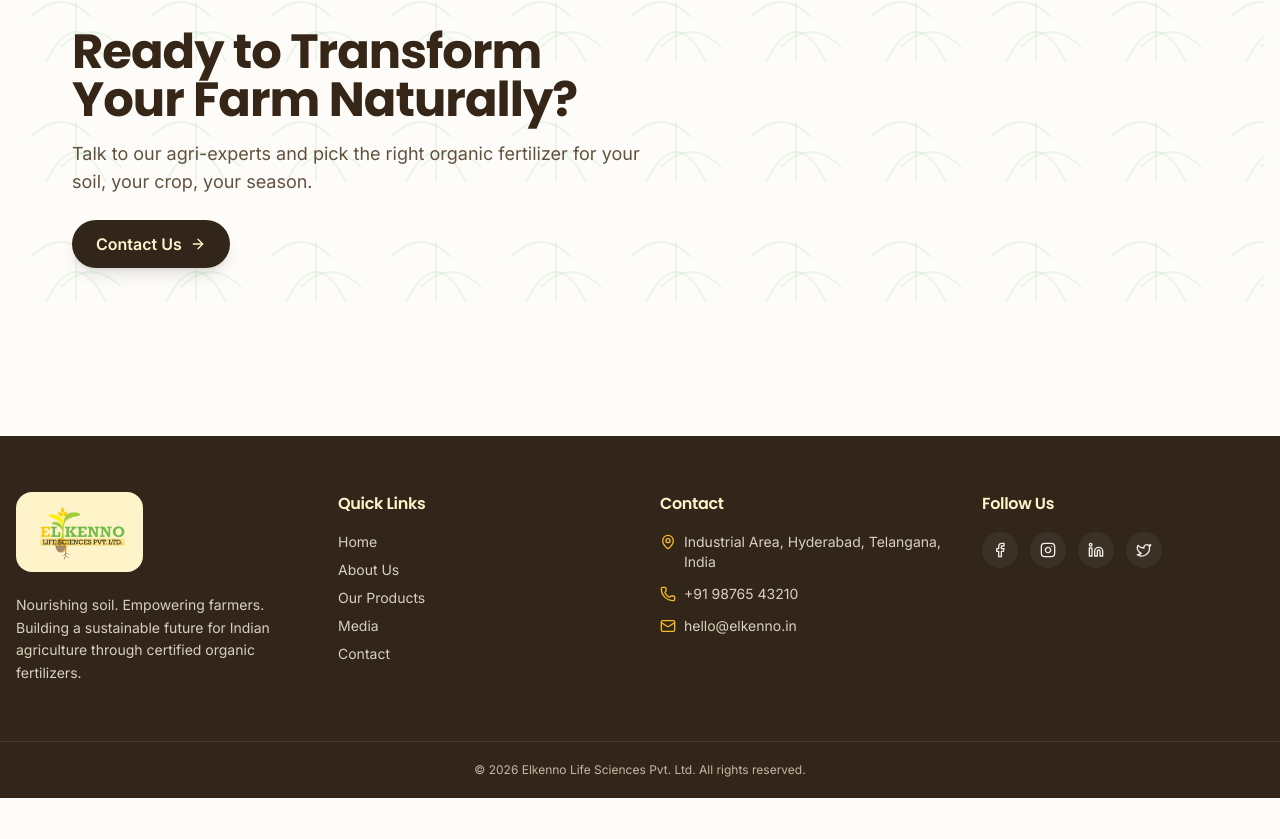
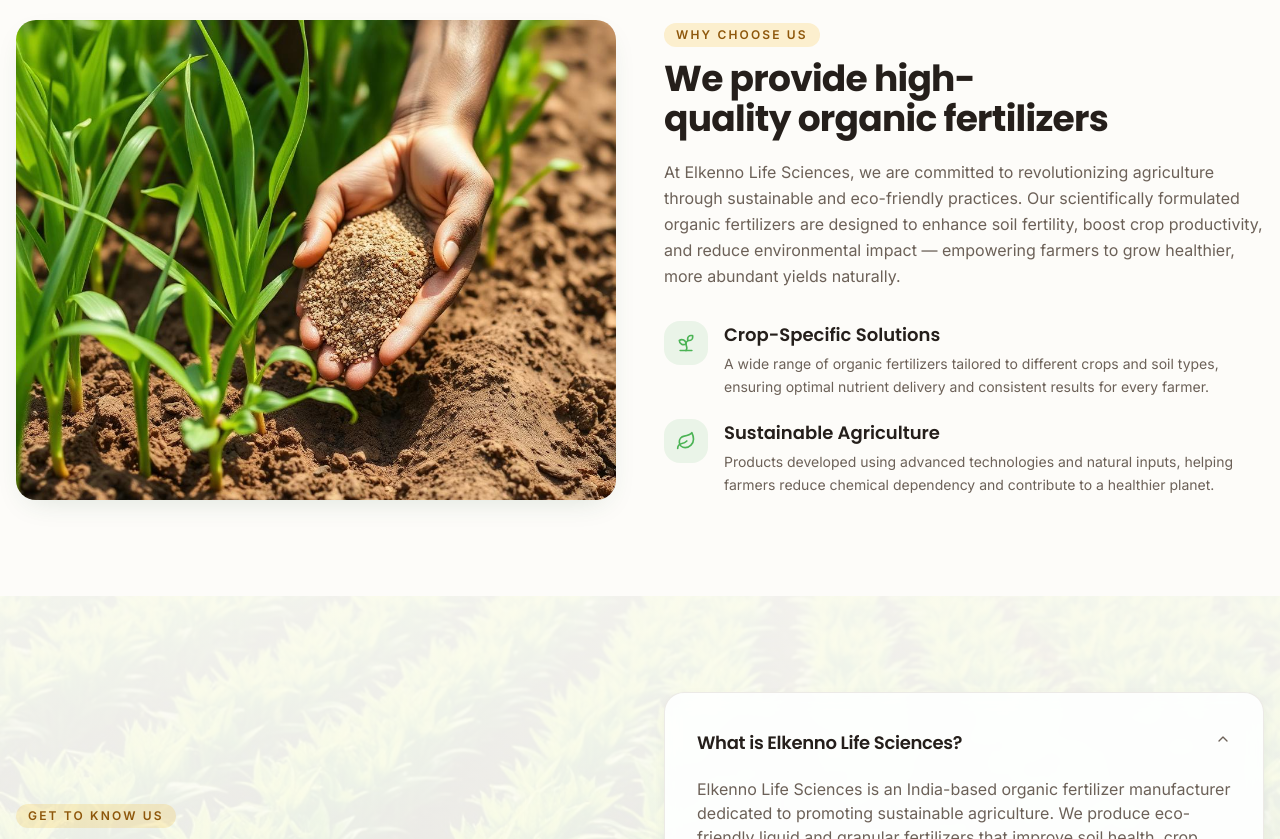
Before and after one commit to dwebworks24/elkennolifesciences-89b16aba, a React (Vite) app: page /about in a window 1280 px wide. Shown: the part 3001-3840 px from the top of the page. Before the commit the page ends 3799 px from the top, so only its background shows below. Built offline with nearby package versions, Linux system fonts and the light colour scheme.

Commit message:
Changes
Co-authored-by: dwebworks24 <166054005+dwebworks24@users.noreply.github.com>

```diff
--- a/src/pages/About.tsx
+++ b/src/pages/About.tsx
@@ -176,6 +176,10 @@ export default function About() {
         </div>
       </section>
 
+      <WhyChooseUs />
+
+      <FAQs />
+
       <CTABanner />
     </>
   );
```
